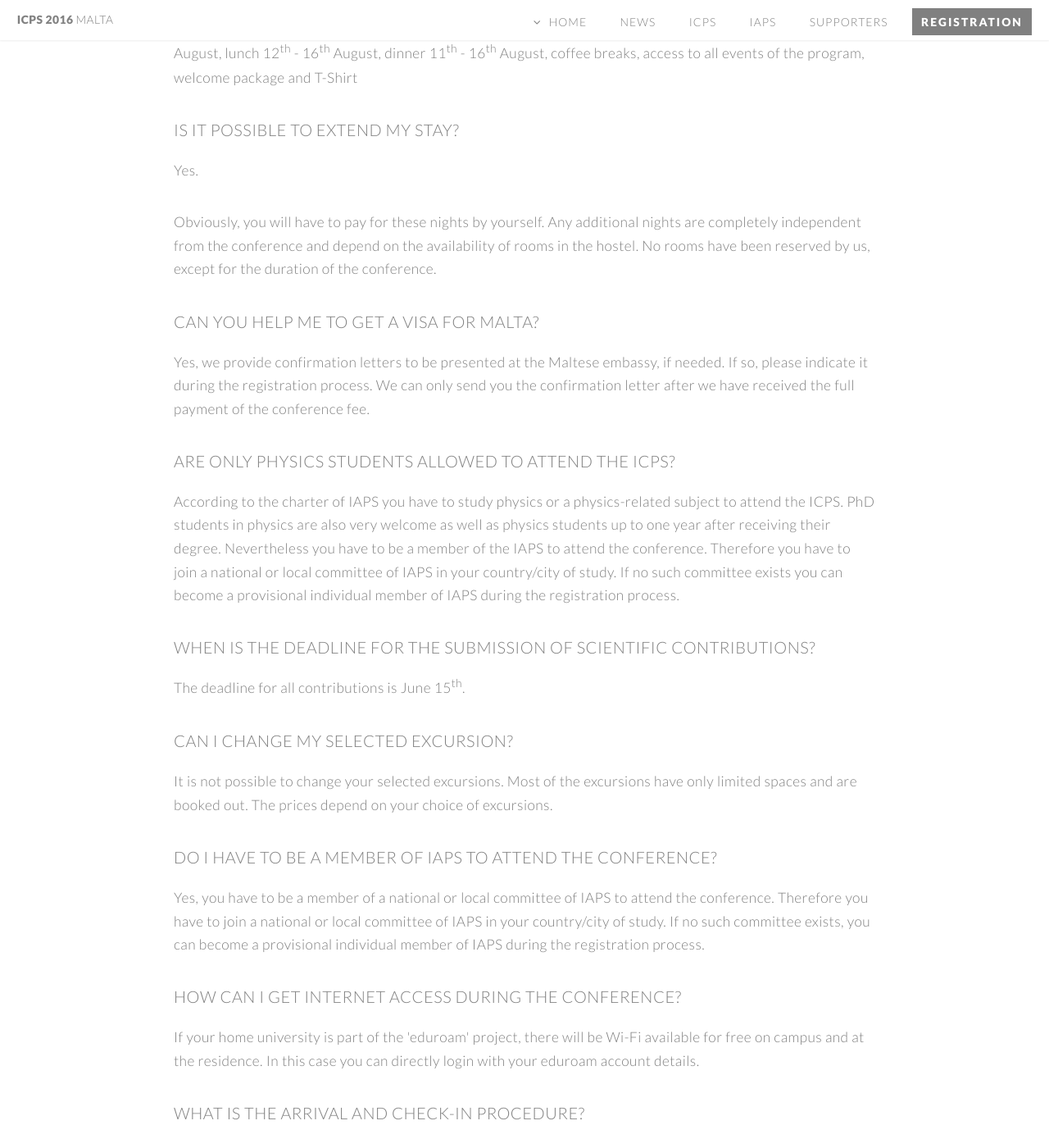
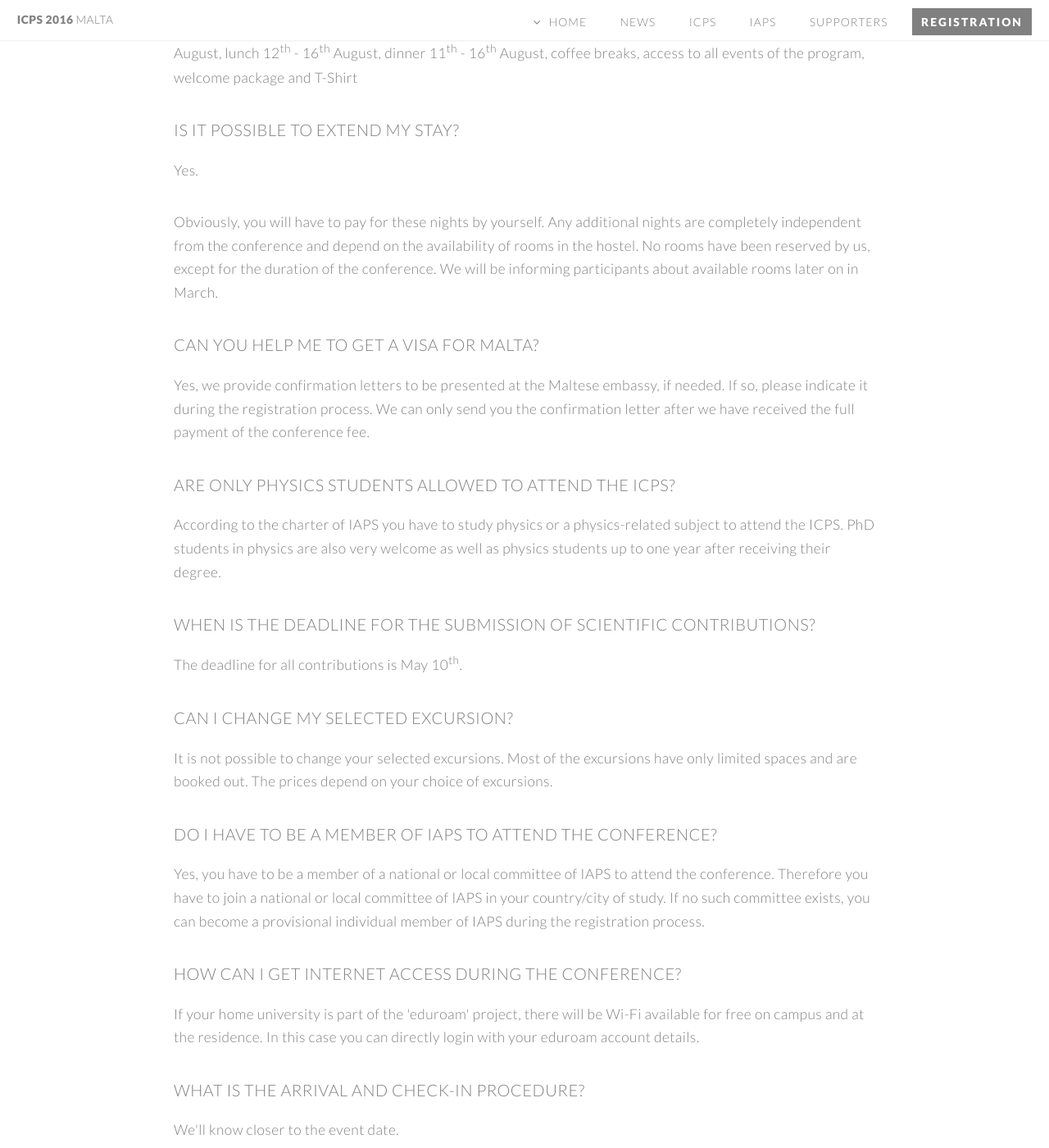
Before and after one commit to bread-on-toast/icps2016, a Jekyll site: the page built from faq.html, in a window 1280 px wide and 1400 px high, scrolled down 931 px. Shown: the whole window at 82% size. Built offline with Jekyll 4.4.1, drawn with Linux system fonts in a browser that asks for light colours; nearby versions of some CDN libraries; some of the changed text lies outside the part shown.

Commit message:
updated to late registration

```diff
--- a/_includes/header.html
+++ b/_includes/header.html
@@ -50,7 +50,7 @@
             <li><a id="trd" href="{{ site.url }}/icps.html">ICPS</a></li>
             <li><a id="fth" href="{{ site.url }}/iaps.html">IAPS</a></li>
             <li><a id="fft" href="{{ site.url }}/supporters.html">Supporters</a></li>
-            <li><a id="six" href="{{ site.url }}/registration.html" class="button special">Registration</a></li>
+            <li><a id="six" href="{{ site.url }}/eventbrite.html" class="button special">Registration</a></li>
         </ul>
     </nav>
 
--- a/faq.html
+++ b/faq.html
@@ -36,7 +36,7 @@
                 <h3>Is it possible to extend my stay?</h3>
             </header>
             <p>Yes.</p>
-            <p>Obviously, you will have to pay for these nights by yourself. Any additional nights are completely independent from the conference and depend on the availability of rooms in the hostel. No rooms have been reserved by us, except for the duration of the conference.</p>
+            <p>Obviously, you will have to pay for these nights by yourself. Any additional nights are completely independent from the conference and depend on the availability of rooms in the hostel. No rooms have been reserved by us, except for the duration of the conference. We will be informing participants about available rooms later on in March.</p>
 
             <header>
                 <h3>Can you help me to get a visa for Malta?</h3>
@@ -46,12 +46,12 @@
             <header>
                 <h3>Are only physics students allowed to attend the ICPS?</h3>
             </header>
-            <p>According to the charter of IAPS you have to study physics or a physics-related subject to attend the ICPS. PhD students in physics are also very welcome as well as physics students up to one year after receiving their degree. Nevertheless you have to be a member of the IAPS to attend the conference. Therefore you have to join a national or local committee of IAPS in your country/city of study. If no such committee exists you can become a provisional individual member of IAPS during the registration process.</p>
+            <p>According to the charter of IAPS you have to study physics or a physics-related subject to attend the ICPS. PhD students in physics are also very welcome as well as physics students up to one year after receiving their degree. </p>
 
             <header>
                 <h3>When is the deadline for the submission of scientific contributions?</h3>
             </header>
-            <p>The deadline for all contributions is June 15<sup>th</sup>.</p>
+            <p>The deadline for all contributions is May 10<sup>th</sup>.</p>
 
             <header>
                 <h3>Can I change my selected excursion?</h3>
--- a/index.html
+++ b/index.html
@@ -94,12 +94,11 @@
 
     <header>
         <h2>Are you <strong>ready</strong>?</h2>
-        <p>Early-bird registrations are now closed!</p>
-        <p>Late registrations will open on March 14<sup>th</sup>.</p>
+        <p>Late registrations are open!</p>
     </header>
     <footer>
         <ul class="buttons">
-            <li><a href="registration.html" class="button special">Sign me up!</a></li>
+            <li><a href="eventbrite.html" class="button special">Sign me up!</a></li>
         </ul>
     </footer>
 
```
Also changed, not shown: other parts of faq.html (+1 -1 lines).
